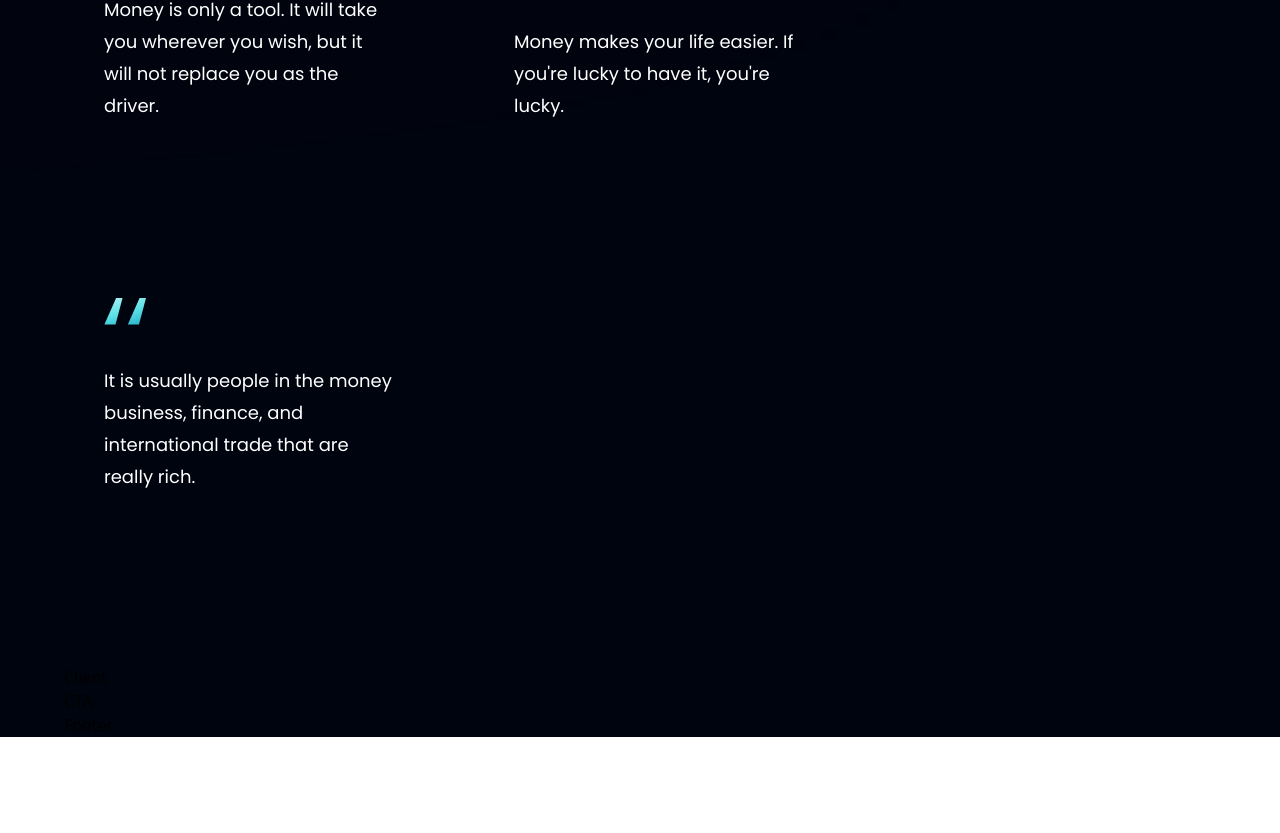
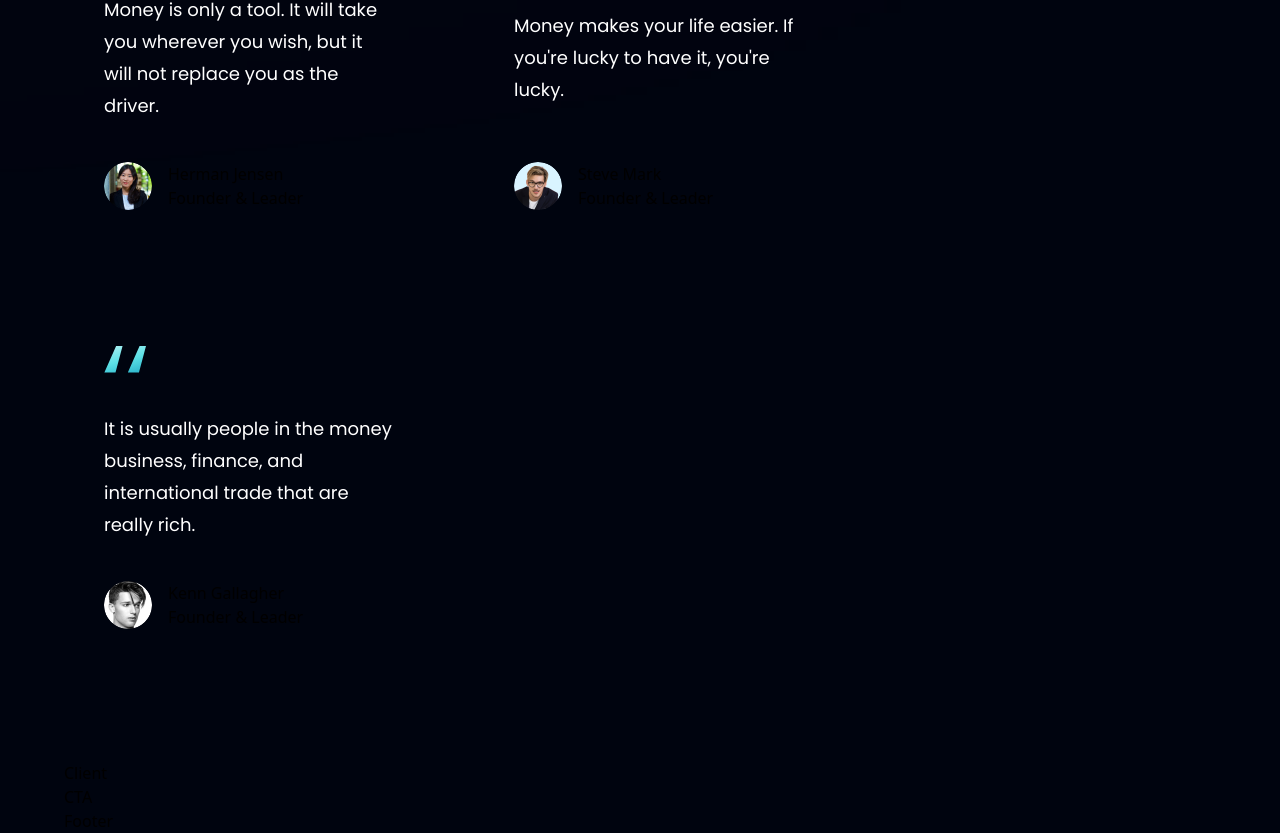
Before and after one commit to jebitok-dev/JSMasteryUIUX, a React (Vite) app: page / in a window 1280 px wide. Shown: the part 3244-4077 px from the top of the page. Before the commit the page ends 3981 px from the top, so only its background shows below. Built offline with nearby package versions, Linux system fonts and the light colour scheme.

Commit message:
Add Changes FeedbackCard

```diff
--- a/src/components/FeedbackCard.jsx
+++ b/src/components/FeedbackCard.jsx
@@ -5,6 +5,13 @@ const FeedbackCard = ({content, name, title, img}) => (
     <div className='flex justify-between flex-col px-10 py-12 rounded-[20px] max-w-[370px] md:mr-10 sm:mr-5 mr-0 my-5 feedback-card'>
       <img src={quotes} alt="double_quotes" className='w-[42px] h-[27px] object-contain' />
       <p className='font-poppins font-normal text-[18px] leading-[32px] text-white my-10'>{content}</p>
+      <div className='flex flex-row'>
+        <img src={img} alt="name" className='w-[48px] h-[48px] rounded-full' />
+        <div className='flex flex-col ml-4'>
+          <h4>{name}</h4>
+          <h4>{title}</h4>
+        </div>
+      </div>
     </div>
   )
 
```
